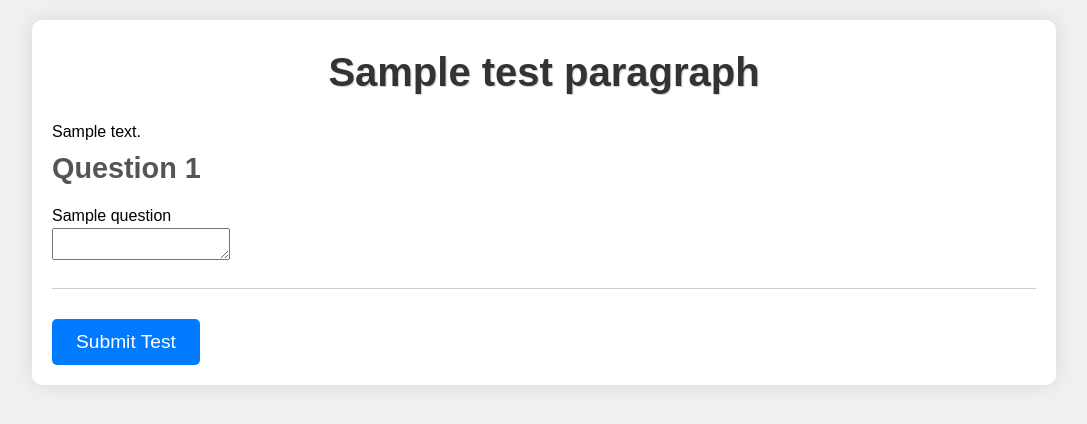
After one commit to atharvaKhewalkar/Thesupervisor, a Flask app: page /attempt_test_para/1 in a window 1280 px wide. The commit adds this page. Shown: the top 424 px of the page, without its empty margins (96-1183 px from the left). Run offline with Flask 2, Linux system fonts and the light colour scheme; a database or web service that is not in the repository returns one stand-in record (values such as "Sample title"); some libraries are stand-ins or nearby versions.

Commit message:
Theory Test Creation Done

```diff
--- /dev/null
+++ b/app/templates/html/attempt_test_paragraph.html
@@ -0,0 +1,37 @@
+<!DOCTYPE html>
+<html lang="en">
+
+<head>
+  <meta charset="UTF-8">
+  <meta name="viewport" content="width=device-width, initial-scale=1.0">
+  <title>Attempt Test</title>
+  <link rel="stylesheet" type="text/css" href="{{ url_for('static', filename='css/attempt_test.css') }}">
+
+</head>
+
+<body>
+  <div class="container">
+    <h1>{{ test.subject }}</h1>
+    <p>{{ test.description }}</p>
+
+    <form method="POST" action="{{ url_for('main.submit_test_para',test_id=test.test_id) }}">
+      {% for question in questions %}
+
+      <div class="question">
+
+        <h3>Question {{ (loop.index) }}</h3>
+        <p>{{ question.question }}</p>
+
+        <textarea type="test" name="answer_{{ loop.index }}" id="answer_{{ loop.index }}"></textarea>
+      </div>
+
+      {% endfor %}
+
+
+      <!-- Submit button to submit the test -->
+      <button type="submit">Submit Test</button>
+    </form>
+  </div>
+</body>
+
+</html>
--- a/app/templates/html/paragraph.html
+++ b/app/templates/html/paragraph.html
@@ -12,7 +12,7 @@
     <link rel="stylesheet" type="text/css" href="{{ url_for('static', filename='css/createtest.css') }}">
     <section class="createtest">
         <h1 align="center">Create Test</h1>
-        <form method="post" action="{{ url_for('main.create_test') }}" enctype="multipart/form-data">
+        <form method="post" action="{{ url_for('main.create_test_paragraph') }}" enctype="multipart/form-data">
             <div class="inputf">
 
 
@@ -34,8 +34,7 @@
                 <label for="test_date">Date:</label>
                 <input type="date" name="test_date" id="test_date" required><br><br>
 
-                <label for="que_count">Question Count :</label>
-                <input type="number" name="que_count" id="que_count" required><br><br>
+                <input type="number" name="que_count" id="que_count" required value="{{ qCount }}" style="display: none;"><br><br>
 
             </div>
             <br>
--- a/app/templates/html/question_addition.html
+++ b/app/templates/html/question_addition.html
@@ -12,7 +12,7 @@
     <link rel="stylesheet" type="text/css" href="{{ url_for('static', filename='css/createtest.css') }}">
     <section class="createtest">
         <h1 align="center">Create Test</h1>
-        <form method="post" action="{{ url_for('main.create_test') }}" enctype="multipart/form-data">
+        <form method="post" action="{{ url_for('main.create_test_mcq') }}" enctype="multipart/form-data">
             <div class="inputf">
 
 
--- a/app/views.py
+++ b/app/views.py
@@ -30,6 +30,10 @@ def home():
         submitted_answers = list(mongo.db.submitted_answers_collection.find({}, {'answers': 1,'test_id':1, '_id': 0}))
         upcoming_test_ids = list(mongo.db.test.find({},{'test_id':1,'_id':0}))
 
+        upcoming_test_para = list(mongo.db.test_paragraph.find())
+        submitted_answers_para = list(mongo.db.submitted_answers_collection_para.find({}, {'answers': 1,'test_id':1, '_id': 0}))
+        upcoming_test_ids_para = list(mongo.db.test_paragraph.find({},{'test_id':1,'_id':0}))
+
         ids_toremove=[]
         for test in upcoming_test_ids:
             id=test['test_id']
@@ -44,8 +48,24 @@ def home():
                         if(j==session.get('user').get('email')):
                             ids_toremove.append(res)
 
+        ids_toremove_para=[]
+        for test in upcoming_test_ids_para:
+            id_para=test['test_id']
+            keys_from_answers_para = []
+            for i in submitted_answers_para:
+                res_para=i['test_id']
+                if(id_para==res_para):
+                    ans_para=i['answers']
+                    keys_from_answers_para.extend(ans_para.keys())
+                    temp_para=keys_from_answers_para
+                    for j in temp_para:
+                        if(j==session.get('user').get('email')):
+                            ids_toremove_para.append(res_para)
+
         upcoming_test = [test for test in upcoming_test if test.get('test_id') not in ids_toremove]
-        return render_template('html/index.html', upcoming_tests=upcoming_test)
+        upcoming_test_para = [test for test in upcoming_test_para if test.get('test_id') not in ids_toremove_para]
+
+        return render_template('html/index.html', upcoming_tests=upcoming_test,upcoming_test_para=upcoming_test_para)
 
 
 @bp.route('/test')
@@ -82,6 +102,10 @@ def login():
                     submitted_answers = list(mongo.db.submitted_answers_collection.find({}, {'answers': 1,'test_id':1, '_id': 0}))
                     upcoming_test_ids = list(mongo.db.test.find({},{'test_id':1,'_id':0}))
 
+                    upcoming_test_para = list(mongo.db.test_paragraph.find())
+                    submitted_answers_para = list(mongo.db.submitted_answers_collection_para.find({}, {'answers': 1,'test_id':1, '_id': 0}))
+                    upcoming_test_ids_para = list(mongo.db.test_paragraph.find({},{'test_id':1,'_id':0}))
+
                     ids_toremove=[]
                     for test in upcoming_test_ids:
                         id=test['test_id']
@@ -93,11 +117,27 @@ def login():
                                 keys_from_answers.extend(ans.keys())
                                 temp=keys_from_answers
                                 for j in temp:
-                                    if(j==login_user['email']):
+                                    if(j==session.get('user').get('email')):
                                         ids_toremove.append(res)
 
+                    ids_toremove_para=[]
+                    for test in upcoming_test_ids_para:
+                        id_para=test['test_id']
+                        keys_from_answers_para = []
+                        for i in submitted_answers_para:
+                            res_para=i['test_id']
+                            if(id_para==res_para):
+                                ans_para=i['answers']
+                                keys_from_answers_para.extend(ans_para.keys())
+                                temp_para=keys_from_answers_para
+                                for j in temp_para:
+                                    if(j==session.get('user').get('email')):
+                                        ids_toremove_para.append(res_para)
+
                     upcoming_test = [test for test in upcoming_test if test.get('test_id') not in ids_toremove]
-                    return render_template('html/index.html', upcoming_tests=upcoming_test)
+                    upcoming_test_para = [test for test in upcoming_test_para if test.get('test_id') not in ids_toremove_para]
+
+                    return render_template('html/index.html', upcoming_tests=upcoming_test,upcoming_test_para=upcoming_test_para)
 
             elif user_type == 'teacher':
                 return redirect(url_for('main.teacherDashboard'))
@@ -198,8 +238,8 @@ def questionCount():
             return render_template('html/paragraph.html', qCount=qCount)
 
 
-@bp.route('/create_test', methods=['GET', 'POST'])
-def create_test():
+@bp.route('/create_test_mcq', methods=['GET', 'POST'])
+def create_test_mcq():
     if request.method == 'POST':
         # Create a list to store multiple questions
         questions = []
@@ -244,29 +284,67 @@ def create_test():
 
         return redirect(url_for('main.teacherDashboard'))
 
-# @bp.route('/attempt_test')
-# def attempt_test():
-#     return render_template('html/attempt_test.html')
+@bp.route('/create_test_paragraph', methods=['GET', 'POST'])
+def create_test_paragraph():
+    if request.method == 'POST':
+
+        questions = []
+
+        c = int(request.form['que_count'])
+        for i in range(1, c+1):  # Assuming you want to handle 3 questions, adjust as needed
+            question_key = f'question_{i}'
+
+            # Check if the question exists in the form data
+            if question_key in request.form:
+                    # Create a dictionary for each question
+                    question = {
+                        'question': request.form[question_key],
+                    }
+                    # Append the question dictionary to the list
+                    questions.append(question)
+
+        # Create the new_test dictionary with the list of questions
+        new_test = {
+            'test_id': request.form['test_id'],
+            'subject': request.form['test_sub_name'],
+            'description': request.form['test_description'],
+            'marks': request.form['test_marks'],
+            'time': request.form['test_time'],
+            'test_date': request.form['test_date'],
+            'questions': questions
+        }
+
+        # Insert the new_test document into the database
+        mongo.db.test_paragraph.insert_one(new_test)
+
+        return redirect(url_for('main.teacherDashboard'))
+
 
 @bp.route('/attempt_test/<test_id>')
 def attempt_test(test_id):
-    # Fetch the specific test using the test_id from the database
-    # test = mongo.db.test.find_one({'_id': ObjectId(test_subject)})  # Assuming '_id' is the ObjectId of the test
-
     test = mongo.db.test.find_one(
         {
             'test_id': test_id
         }
     )
+    if test:
+        test_questions = test.get('questions', [])
+        return render_template('html/attempt_test.html', test=test, questions=test_questions)
+    return 'Test not found'
 
+
+@bp.route('/attempt_test_para/<test_id>')
+def attempt_test_para(test_id):
+    test = mongo.db.test_paragraph.find_one(
+        {
+            'test_id': test_id
+        }
+    )
     if test:
-        # Assuming 'questions' is the key for the questions in the test document
         test_questions = test.get('questions', [])
+        return render_template('html/attempt_test_paragraph.html', test=test, questions=test_questions)
+    return 'Test not found'
 
-        # Render the attempt test page with the test details and questions
-        return render_template('html/attempt_test.html', test=test, questions=test_questions)
-
-    return 'Test not found'
 
 @bp.route('/successfull_submition', methods=['GET', 'POST'])
 def successfull_submition():
@@ -359,6 +437,51 @@ def submit_test(test_id):
 
     return 'Invalid request method'
 
+@bp.route('/submit_test_para/<test_id>', methods=['GET', 'POST'])
+def submit_test_para(test_id):
+    if request.method == 'POST':
+        # Retrieve the submitted test details from the database based on specified fields
+        test_details = mongo.db.test_paragraph.find_one({'test_id': test_id})
+
+        if test_details is None:
+            return 'Test details not found'  # Handle case when no matching document is found
+
+        # Ensure 'questions' field exists in test_details or assign an empty list as a default value
+        questions = test_details.get('questions', [])
+        n = len(questions)
+
+        para_answers = []
+
+        for i in range(1, n + 1):
+            para_answers_key = f'answer_{i}'
+            para_answers_value = request.form.get(para_answers_key)
+            para_answers.append(para_answers_value)
+
+        # Retrieve the existing document from the collection based on test_id
+        existing_submission = mongo.db.submitted_answers_collection_para.find_one({'test_id': test_id})
+
+        if existing_submission is None:
+            # If no existing document is found, create a new one
+            new_submission = {
+                'test_id': test_id,
+                'answers': {
+                    session.get('user').get('email'): para_answers
+                }
+            }
+            mongo.db.submitted_answers_collection_para.insert_one(new_submission)
+        else:
+            # If an existing document is found, update it
+            existing_answers = existing_submission.get('answers', {})
+            existing_answers[session.get('user').get('email')] = para_answers
+
+            mongo.db.submitted_answers_collection_para.update_one(
+                {'test_id': test_id},
+                {'$set': {'answers': existing_answers}}
+            )
+        return redirect(url_for('main.home'))
+
+    return 'Invalid request method'
+
 
 @bp.route('/result', methods=['GET', 'POST'])
 def result():
```
Also changed, not shown: app/templates/html/index.html (+14 -0 lines).
